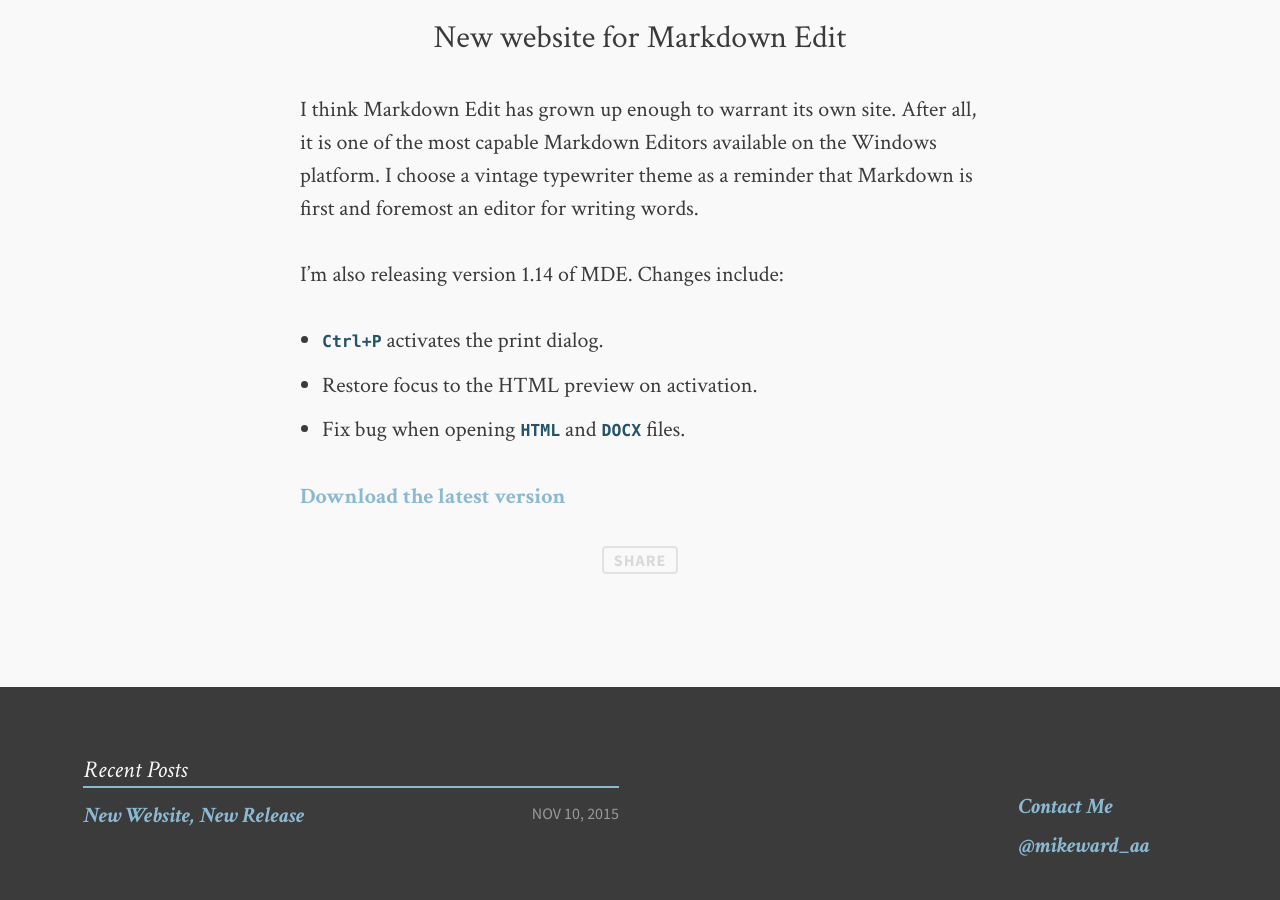
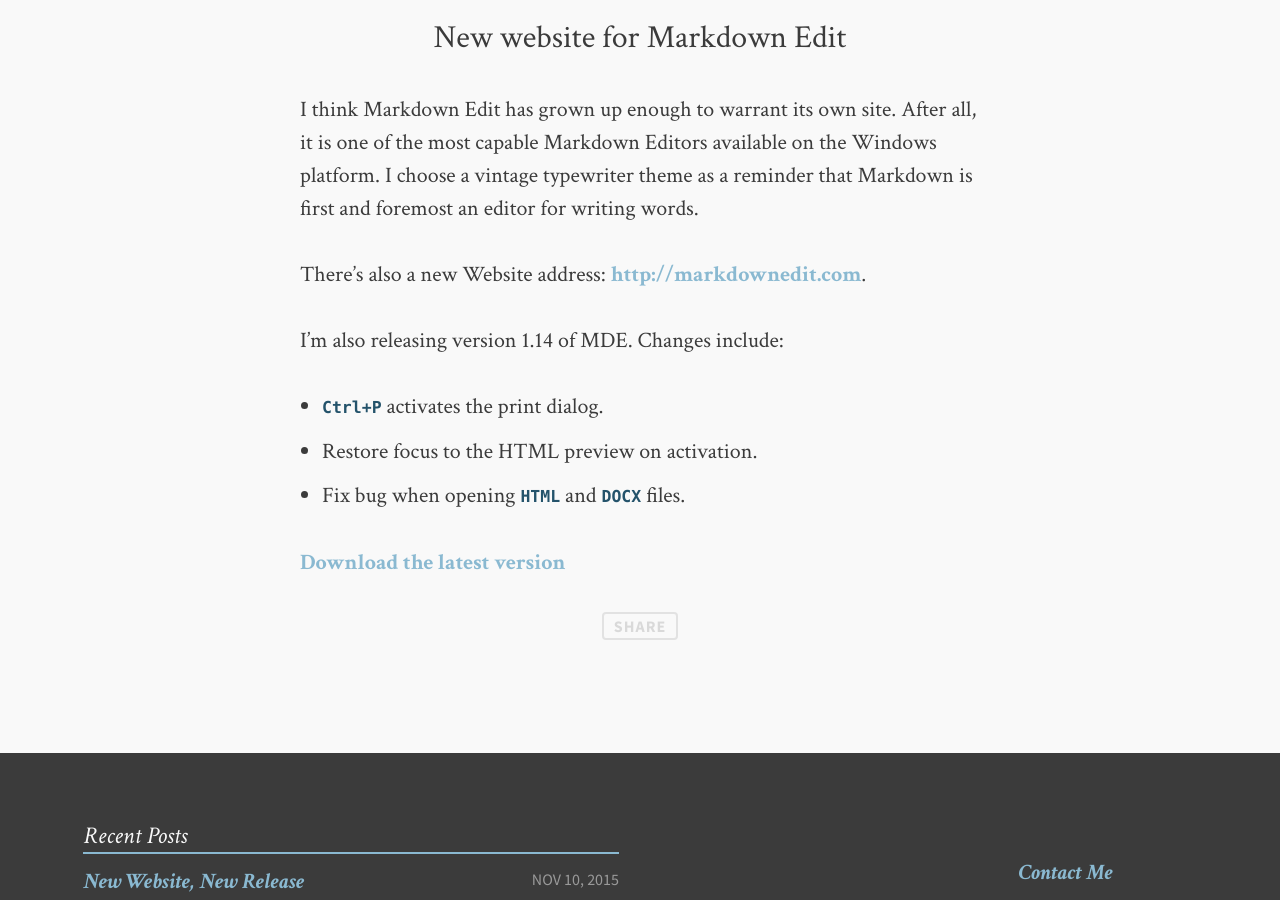
Before and after one commit to mike-ward/Markdown-Edit, a Jekyll site: the page built from _posts/2015-11-10-new-website-new-release.md, in a window 1280 px wide and 900 px high, scrolled down 735 px. Built offline with Jekyll 4.4.1, drawn with Linux system fonts in a browser that asks for light colours; comment, search, counter and statistics services are not loaded.

Commit message:
first blog post

```diff
--- a/_posts/2015-11-10-new-website-new-release.md
+++ b/_posts/2015-11-10-new-website-new-release.md
@@ -11,6 +11,8 @@ all, it is one of the most capable Markdown Editors available on the
 Windows platform. I choose a vintage typewriter theme as a reminder that
 Markdown is first and foremost an editor for writing words.
 
+There's also a new Website address: <http://markdownedit.com>.
+
 I'm also releasing version 1.14 of MDE. Changes include:
 
 -   `Ctrl+P` activates the print dialog.
```
